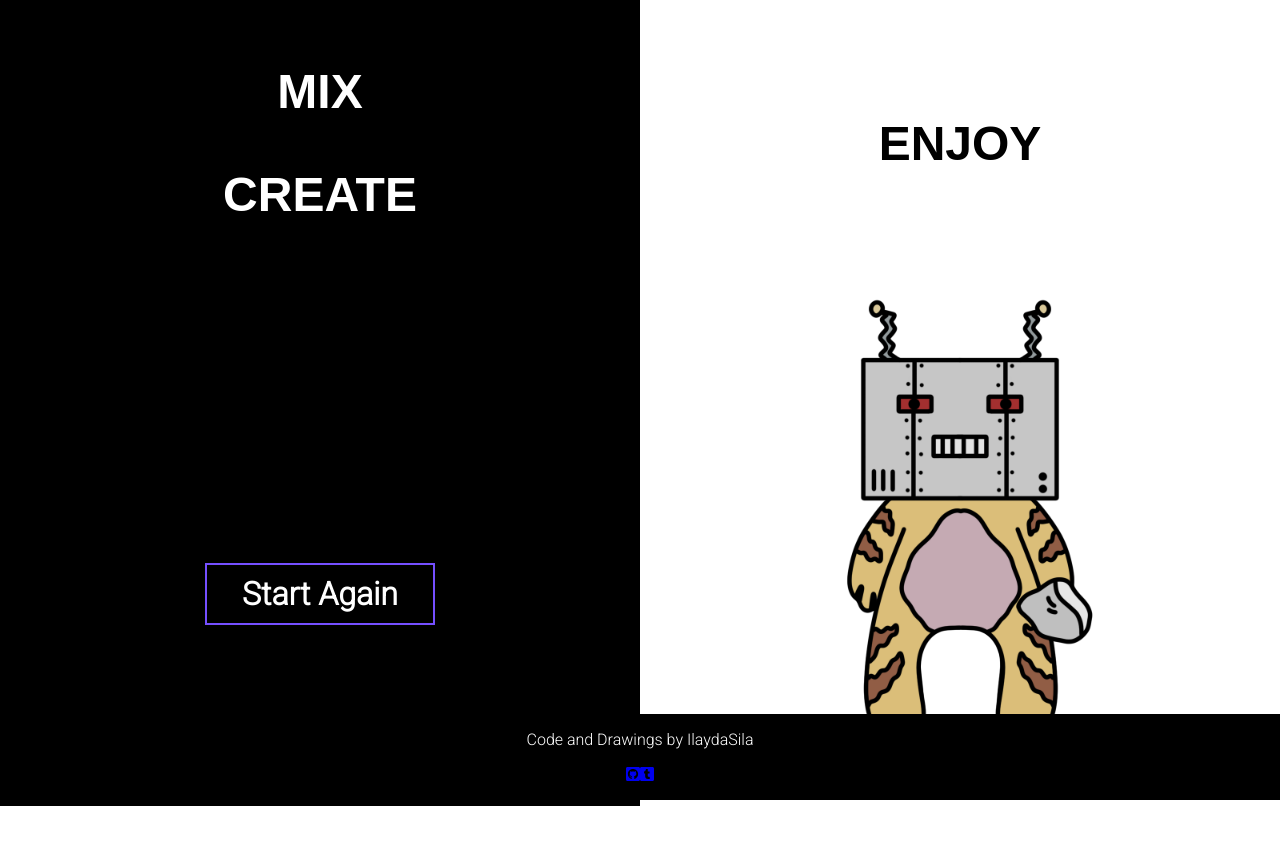
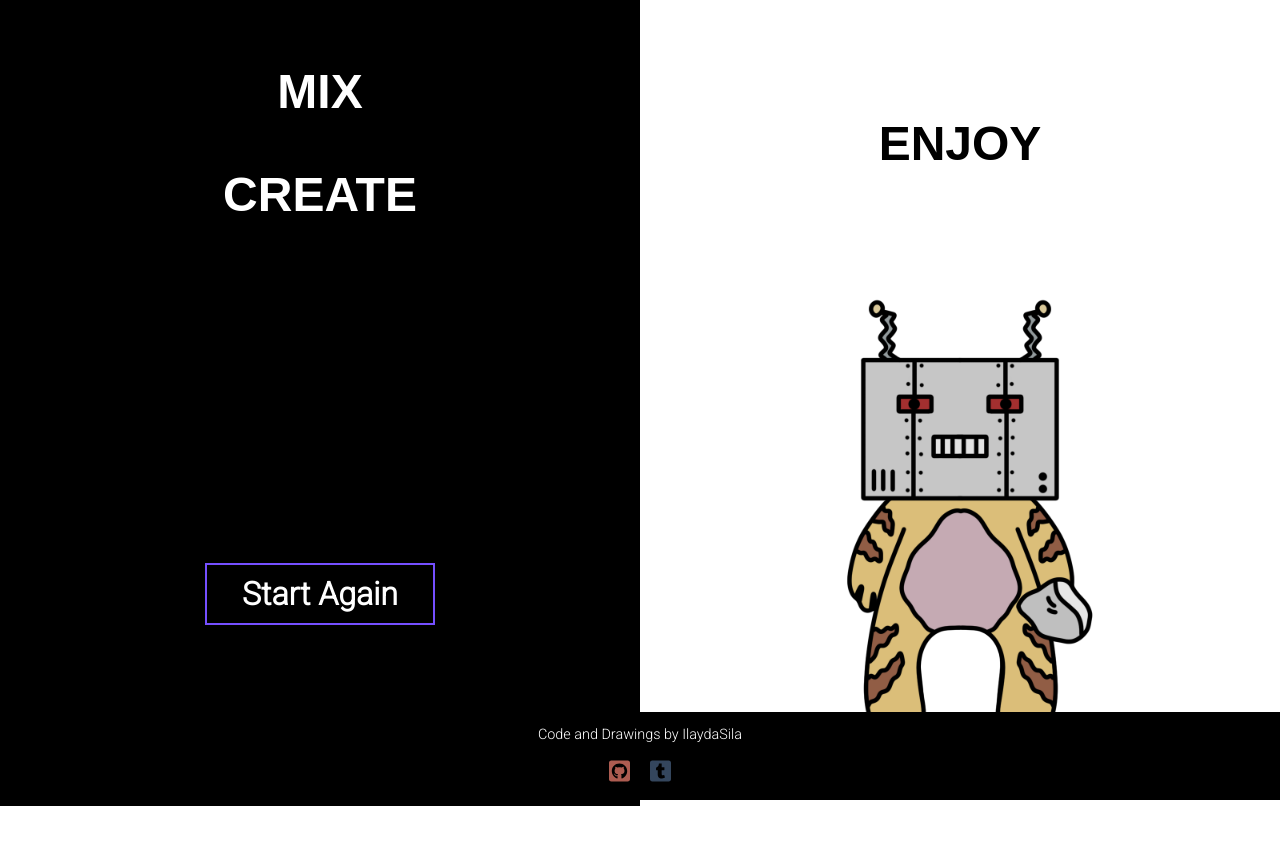
Before and after one commit to ilaydasila/necessary-characters, a React (Create React App) app: page /result in a window 1280 px wide. Built offline with nearby package versions, Linux system fonts and the light colour scheme; a web font is replaced by a local one.

Commit message:
footer styling

```diff
--- a/src/App.js
+++ b/src/App.js
@@ -53,14 +53,14 @@ function App() {
             rel='noopener noreferrer'
             href='https://github.com/ilaydasila'
           >
-            <FontAwesomeIcon icon={faGithubSquare} />
+            <FontAwesomeIcon className='github' icon={faGithubSquare} />
           </a>
           <a
             target='_blank'
             rel='noopener noreferrer'
             href='https://ilaydasilart.tumblr.com'
           >
-            <FontAwesomeIcon icon={faTumblrSquare} />
+            <FontAwesomeIcon className='tumblr' icon={faTumblrSquare} />
           </a>
         </p>
       </Footer>
--- a/src/footer.scss
+++ b/src/footer.scss
@@ -7,4 +7,27 @@
   left: 0;
   bottom: 0;
   width: 100%;
+  p {
+    font-size: 0.9rem;
+  }
+
+  .github {
+    color: #ad5c51;
+    transition: 0.3s;
+    &:hover {
+      color: white;
+    }
+  }
+
+  .tumblr {
+    color: #34465d;
+    transition: 0.3s;
+    &:hover {
+      color: white;
+    }
+  }
+  a {
+    margin: 10px;
+    font-size: 1.5rem;
+  }
 }
```
